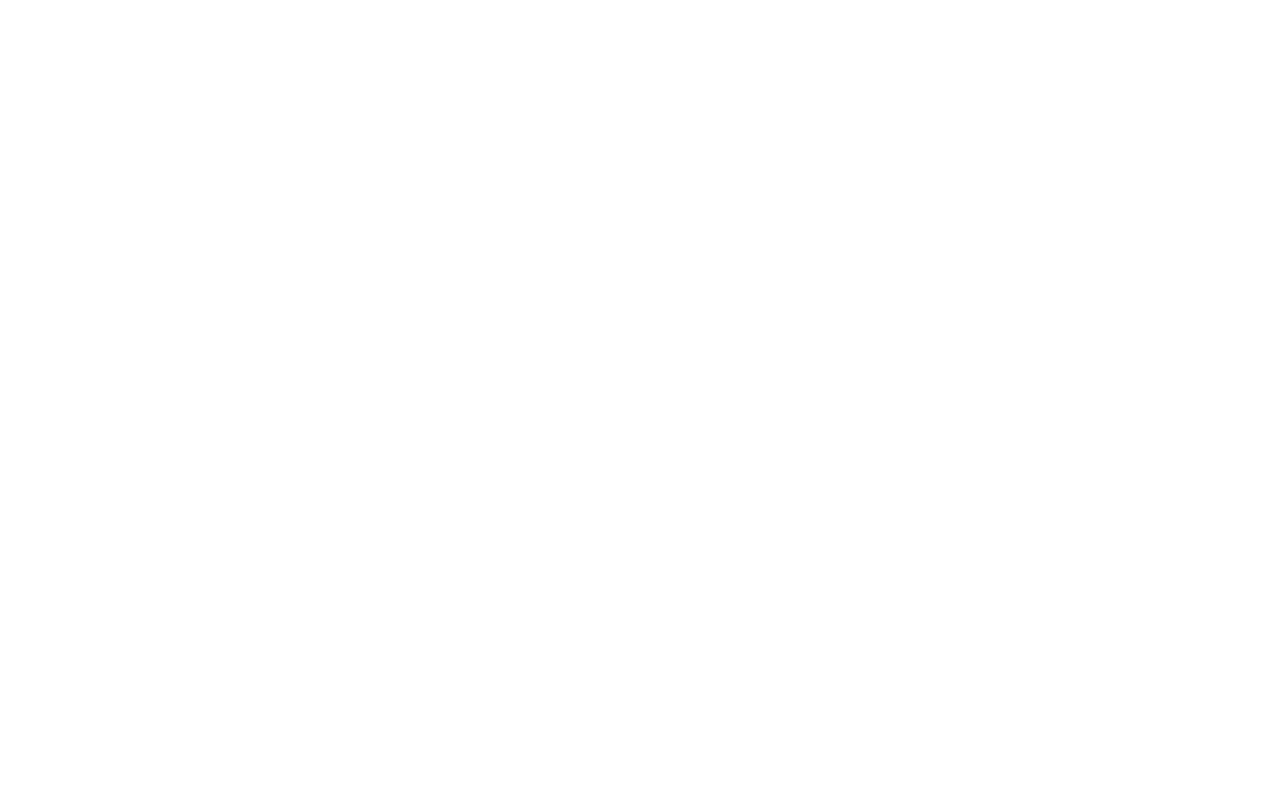
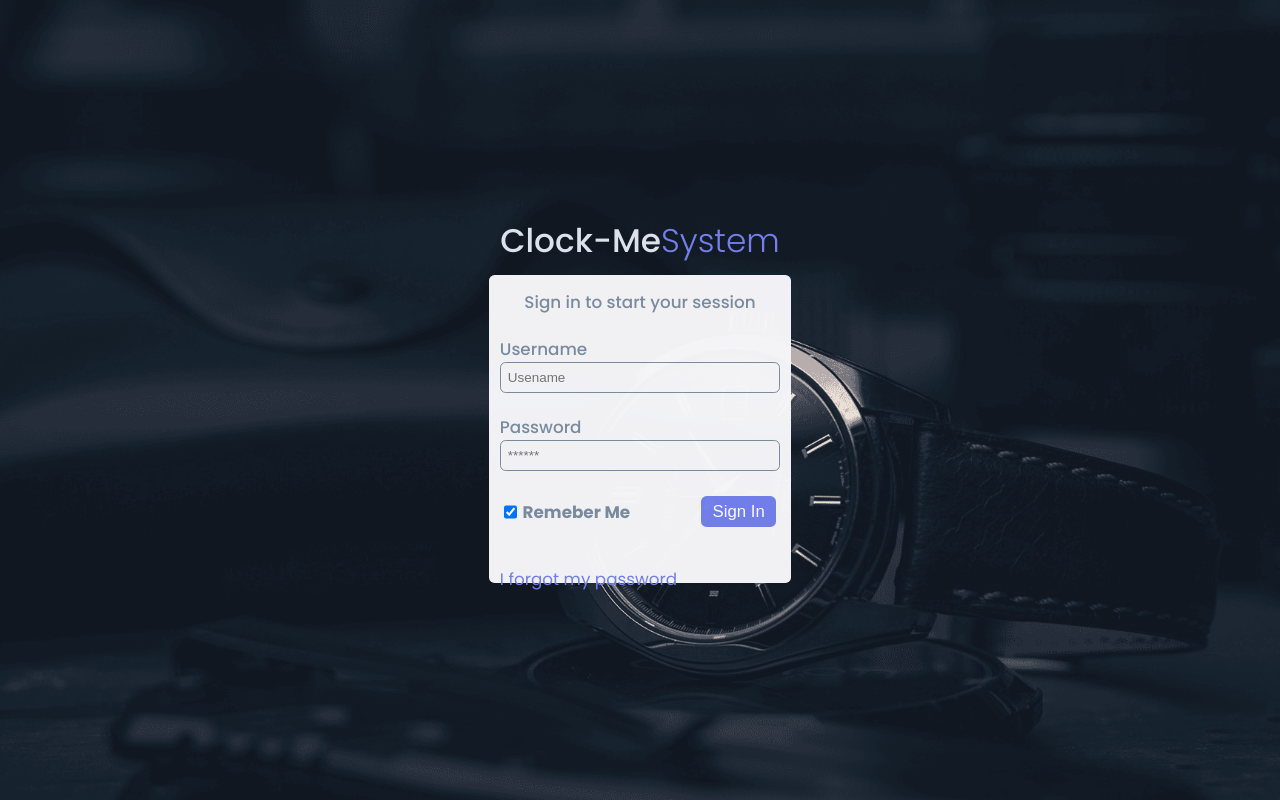
Before and after one commit to Ebenezr/clock-me-front-end, a React (Create React App) app: page / in a window 1280 px wide. Built offline with nearby package versions, Linux system fonts and the light colour scheme; data requests are answered from the project's data file.

Commit message:
feat: add login page front-end logic and ui

```diff
--- a/package.json
+++ b/package.json
@@ -12,6 +12,7 @@
     "@types/react-dom": "^18.0.6",
     "react": "^18.2.0",
     "react-dom": "^18.2.0",
+    "react-router-dom": "^6.3.0",
     "react-scripts": "5.0.1",
     "typescript": "^4.8.2",
     "web-vitals": "^2.1.4"
--- a/public/index.html
+++ b/public/index.html
@@ -24,7 +24,7 @@
       work correctly both with client-side routing and a non-root public URL.
       Learn how to configure a non-root public URL by running `npm run build`.
     -->
-    <title>React App</title>
+    <title>Clock-Me</title>
   </head>
   <body>
     <noscript>You need to enable JavaScript to run this app.</noscript>
--- a/src/App.tsx
+++ b/src/App.tsx
@@ -1,4 +1,5 @@
 import React from 'react';
+import "./scss/style.scss";
 
 
 function App() {
--- /dev/null
+++ b/src/db.json
@@ -0,0 +1,111 @@
+{
+  "users": [
+    {
+      "id": 1,
+      "username": "ebbe",
+      "name": "Ebenezar Bukosia",
+      "password": "show!",
+      "admin": true,
+      "staffid": "SD-978",
+      "department": "System Design",
+      "avatar": "",
+      "timestamp": []
+    },
+    {
+      "id": 2,
+      "username": "mimo",
+      "name": "Shilla Chemimo",
+
+      "password": "1234",
+      "staffid": "IT-234",
+      "department": "It",
+      "avatar": "",
+      "admin": false,
+      "timestamp": [
+        "Sun, 31 Jul 2022 08:15:21 GMT-Sun, 31 Jul 2022 08:15:23 GMT",
+        "Sun, 31 Jul 2022 08:15:26 GMT-Sun, 31 Jul 2022 08:15:26 GMT",
+        "Sun, 31 Jul 2022 08:15:29 GMT-Sun, 31 Jul 2022 08:15:29 GMT",
+        "Sun, 31 Jul 2022 08:15:31 GMT-Sun, 31 Jul 2022 08:15:32 GMT",
+        "Sun, 31 Jul 2022 08:15:34 GMT-Sun, 31 Jul 2022 08:15:35 GMT"
+      ]
+    },
+    {
+      "name": "Mercy M",
+      "password": "123345r",
+      "user":"mercy",
+      "admin": true,
+      "staffid": "CM-6018",
+      "department": "Support Desk",
+      "avatar": "https://ebe.png",
+      "timestamp": [
+        "Sun, 31 Jul 2022 08:15:37 GMT-Sun, 31 Jul 2022 08:15:38 GMT",
+        "Sun, 31 Jul 2022 08:16:15 GMT-Sun, 31 Jul 2022 08:16:16 GMT",
+        "Sun, 31 Jul 2022 08:16:17 GMT-Sun, 31 Jul 2022 08:16:18 GMT"
+      ],
+      "id": 10
+    },
+    {
+      "name": "Josua Korir",
+      "username":"josh",
+      "password": "123ef",
+      "admin": true,
+      "staffid": "CM-5803",
+      "department": "Human Resource",
+      "avatar": "https://ebe.png",
+      "timestamp": [],
+      "id": 17
+    },
+    {
+      "name": "Alex Brown",
+      "password": "ale3",
+      "admin": true,
+      "username":"alex",
+      "staffid": "CM-5048",
+      "department": "Hospitality",
+      "avatar": "https://ebe.png",
+      "timestamp": [],
+      "id": 20
+    },
+    {
+      "name": "Osar Suf",
+      "password": "sdd",
+      "username":"oscar",
+      "admin": false,
+      "staffid": "CM-9392",
+      "department": "Support Desk",
+      "avatar": "https://ebe.png",
+      "timestamp": [],
+      "id": 21
+    },
+    {
+      "name": "React Champ",
+      "password": "reactwueh",
+      "admin": false,
+      "staffid": "CM-5410",
+      "department": "Support Desk",
+      "avatar": "https://ebe.png",
+      "timestamp": [],
+      "id": 25
+    },
+    {
+      "name": "Mark Jones",
+      "password": "macjk",
+      "admin": true,
+      "staffid": "CM-8384",
+      "department": "Sales",
+      "avatar": "https://ebe.png",
+      "timestamp": [],
+      "id": 39
+    },
+    {
+      "name": "Joy Auma",
+      "password": "12345",
+      "admin": true,
+      "staffid": "CM-9615",
+      "department": "Hospitality",
+      "avatar": "https://ebe.png",
+      "timestamp": [],
+      "id": 41
+    }
+  ]
+}
--- a/src/index.tsx
+++ b/src/index.tsx
@@ -1,12 +1,22 @@
 import React from 'react';
 import ReactDOM from 'react-dom/client';
 import App from './App';
+import {
+  BrowserRouter as Router,
+  Routes,
+  Route,
+} from "react-router-dom";
+import Login from './pages/Login';
 
 const root = ReactDOM.createRoot(
   document.getElementById('root') as HTMLElement
 );
 root.render(
-  <React.StrictMode>
-    <App />
-  </React.StrictMode>
+  <Router>
+  <Routes>
+    <Route  path="/" element={<Login />} />
+    <Route path="/login" element={<Login />} />
+    <Route path="/home/*" element={<App />} />
+  </Routes>
+</Router>
 );
--- /dev/null
+++ b/src/pages/Login.tsx
@@ -0,0 +1,143 @@
+import React, { useState, useEffect, useRef } from "react";
+import axios from "axios";
+import { useNavigate } from "react-router-dom";
+
+interface formData{
+    username?:string,
+    password?:string,
+    remember_me?:boolean
+}
+const Login:React.FC<formData>=()=> {
+    const [users, setUsers] = useState([]);
+    const [formData, setFormData] = useState<formData>({
+        username: "",
+        password: "",
+        remember_me: true,
+    });
+    const [loading,setIsLoading] =useState(true);
+    const userRef=React.useRef<HTMLInputElement>(null);
+    const url_local = "http://localhost:8004/users";
+    const navigate = useNavigate();
+
+      //fetch users
+  const fetchUsers = async () => {
+    try {
+      await axios.get(url_local).then((responce) => {
+        const allusers = responce.data;
+        setUsers(allusers);
+        setIsLoading(false);
+
+      });
+    } catch (err) {
+      console.error(err);
+    }
+  };
+
+  useEffect(() => {
+    fetchUsers();
+
+    if(null !== userRef.current && !loading){
+        userRef.current.focus();
+    }
+
+  }, []);
+
+    //hangle change event
+    const handleChange = (event:any):void => {
+        const key:string = event.target.id;
+        const value:any =
+          event.target.type === "checkbox"
+            ? event.target.checked
+            : event.target.value;
+
+        setFormData({ ...formData, [key]: value });
+      };
+
+    //TODO backend
+    //submission form function
+    const handleSubmit = async (e:any) => {
+        e.preventDefault();
+        console.log(formData);
+    }
+
+    //     const useraccount = users.find(
+    //       (user:formData) => user.username === formData.username
+    //     );
+    //     if (useraccount && useraccount.password === formData.password) {
+    //       //setauthenticated(true);
+
+    //       //setAccount(useraccount);
+    //       //setLoggedUser(useraccount);
+
+    //       localStorage.setItem("name", JSON.stringify(useraccount));
+    //       localStorage.setItem("authenticated", JSON.stringify(true));
+    //       console.log(formData);
+    //       alert(`Logged in successful as ${useraccount.name}`);
+    //       navigate("/home/dashboard");
+
+    //       return;
+    //     }
+    //     alert("Wrong Username or Password");
+    //   };
+
+
+    return (
+        <section id="login">
+              <div className="container__login">
+        <h2>
+          Clock-Me<span>System</span>
+        </h2>
+        <form onSubmit={handleSubmit}>
+        <h4>Sign in to start your session</h4>
+          <label>
+            Username
+            <input
+              className="inputs"
+              type="text"
+              placeholder="Usename"
+              id="username"
+              autoComplete="off"
+              required
+              onChange={handleChange}
+              ref={userRef}
+              value={formData.username}
+            />
+          </label>
+          <label>
+            Password
+            <input
+              className="inputs"
+              type="password"
+              placeholder="******"
+              id="password"
+              required
+              value={formData.password}
+              onChange={handleChange}
+            />
+          </label>
+          <div className="nav">
+            <span>
+              <input
+                type="checkbox"
+                id="rememberMe"
+                checked={formData.remember_me}
+                onChange={handleChange}
+              />
+              <h3>
+                <strong>Remeber Me</strong>
+              </h3>
+            </span>
+            <button className="btn-pry" type="submit">
+              Sign In
+            </button>
+          </div>
+          <span className="misc">
+            <a href="#">I forgot my password</a>
+          </span>
+
+        </form>
+</div>
+            </section>
+    )
+}
+export default Login;
--- a/src/scss/_login.scss
+++ b/src/scss/_login.scss
@@ -4,7 +4,7 @@
     height: 100%;
     display: grid;
     place-items: center;
-    background-image: url('../assets/images/bgseiko.png');
+    background-image: url('../assets/bgseiko.png');
     background-size:cover ;
     background-color: $color-info-dark;
 
@@ -24,11 +24,11 @@
 
     h2{
         color:$color-info-light;
-        font-size: 2rem;
+        font-size: $step-2;
         font-weight: 500;
         span{
             font-weight: 300;
-            font-size: 2rem;
+            font-size: $step-2;
             color: $color-primary;
 
         }
@@ -46,18 +46,19 @@
         h4{
             text-align: center;
             color: $color-info-dark;
-            font-size: 1.1rem;
+            font-size: $step--1;
             font-weight: 500;
         }
         label{
             color:$color-info-dark;
-            font-size: 0.9rem;
+            font-size: $step--1;
             font-weight: 500;
 
         }
         .inputs{
             border: $color-info-dark 1.5px solid;
             width: 100%;
+            font-size: $step--2;
             padding: 0.5rem;
             outline: none;
             background: transparent;
@@ -80,6 +81,7 @@
             padding: 0.3rem;
             h3 strong{
                 font-weight: 700;
+                font-size: $step--1;
             }
             span{
                 display: flex;
@@ -93,9 +95,11 @@
             color: white;
             border-radius:   $border-radius-1;
             font-weight: 500;
+            font-size: $step--1;
         }
         a{
             color:$color-primary;
+            font-size: $step--1;
         }
         .misc{
             padding-top: 1rem;
```
Also changed, not shown: src/assets/bgseiko.png (added), 1 other file (tests, documents, lock files or other folders).
